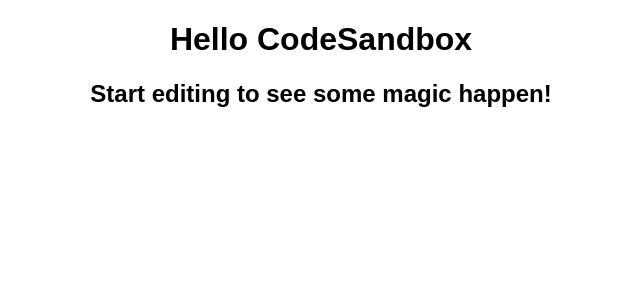
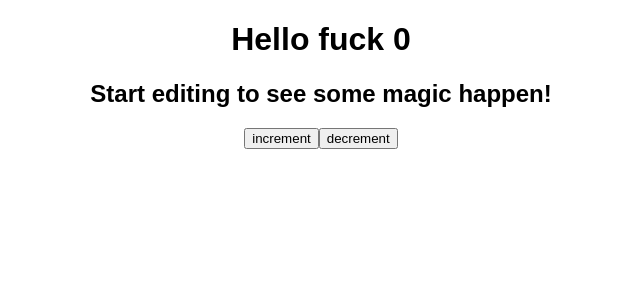
Before and after one commit to seo-dong-hyeon/hooks, a React (Create React App) app: page / in a window 1280 px wide. Shown: the top 300 px of the page, without its empty margins (319-959 px from the left). Built offline with nearby package versions, Linux system fonts and the light colour scheme.

Commit message:
useState

```diff
--- a/src/App.js
+++ b/src/App.js
@@ -1,11 +1,53 @@
-import React from "react";
+import React, { useState } from "react";
 import "./styles.css";
+//import { render } from "react-dom";
 
-export default function App() {
+const App = () => {
+  const [item, setItem] = useState(0);
+  const increment = () => setItem(item + 1);
+  const decrement = () => setItem(item - 1);
   return (
     <div className="App">
-      <h1>Hello CodeSandbox</h1>
+      <h1>Hello fuck {item}</h1>
       <h2>Start editing to see some magic happen!</h2>
+      <button onClick={increment}>increment</button>
+      <button onClick={decrement}>decrement</button>
     </div>
   );
+};
+
+export default App;
+
+/*class UglyApp extends React.Component {
+  state = {
+    item: 0
+  };
+
+  increment = () => {
+    this.setState(state => {
+      return {
+        item: state.item + 1
+      };
+    });
+  };
+
+  decrement = () => {
+    this.setState(state => {
+      return {
+        item: state.item - 1
+      };
+    });
+  };
+
+  render() {
+    const { item } = this.state;
+    return (
+      <div className="App">
+        <h1>Hello fuck you {item}</h1>
+        <button onClick={this.increment}>increment</button>
+        <button onClick={this.decrement}>decrement</button>
+      </div>
+    );
+  }
 }
+export default UglyApp;*/
```
